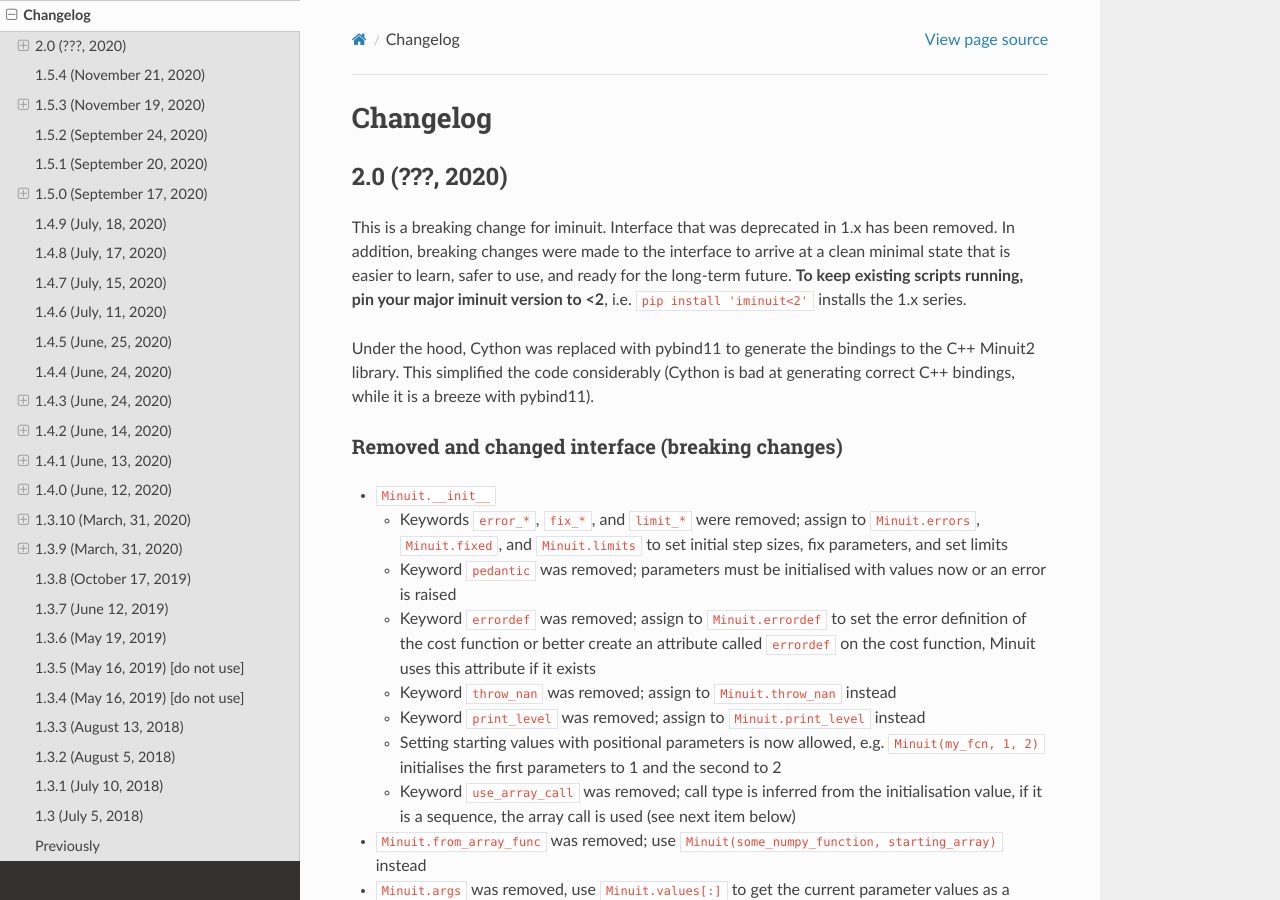
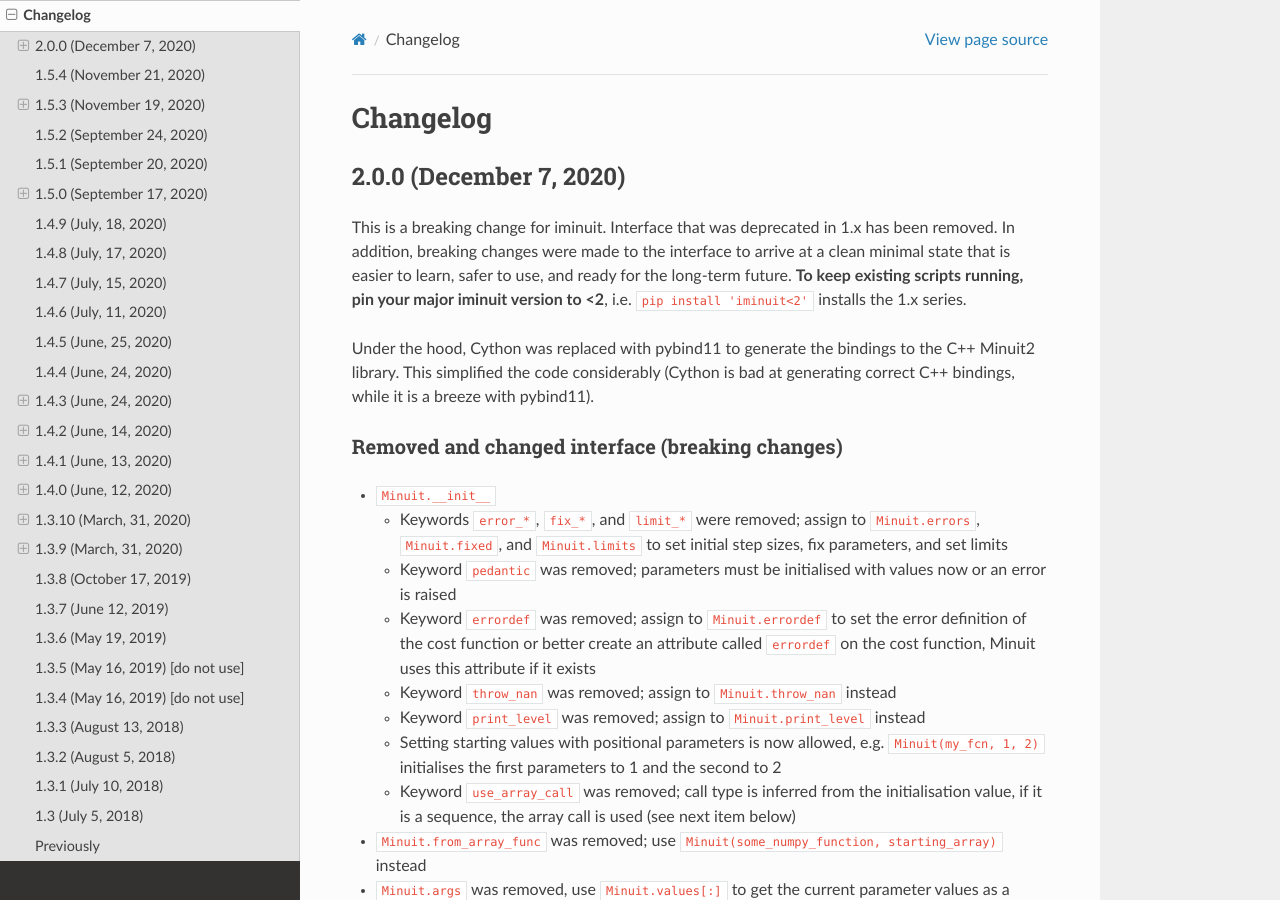
Before and after one commit to scikit-hep/iminuit, a Sphinx documentation site: the page built from doc/changelog.rst, in a window 1280 px wide and 900 px high. Built offline with Sphinx 7.4.7 and the Read the Docs theme 2.0.0, drawn with Linux system fonts in a browser that asks for light colours.

Commit message:
Release 2.0 (#567)

```diff
--- a/doc/changelog.rst
+++ b/doc/changelog.rst
@@ -5,8 +5,9 @@
 Changelog
 =========
 
-2.0 (???, 2020)
------------------
+2.0.0 (December 7, 2020)
+------------------------
+
 This is a breaking change for iminuit. Interface that was deprecated in 1.x has been removed. In addition, breaking changes were made to the interface to arrive at a clean minimal state that is easier to learn, safer to use, and ready for the long-term future. **To keep existing scripts running, pin your major iminuit version to <2**, i.e. ``pip install 'iminuit<2'`` installs the 1.x series.
 
 Under the hood, Cython was replaced with pybind11 to generate the bindings to the C++ Minuit2 library. This simplified the code considerably (Cython is bad at generating correct C++ bindings, while it is a breeze with pybind11).
```
Also changed, not shown: 2 other files.
